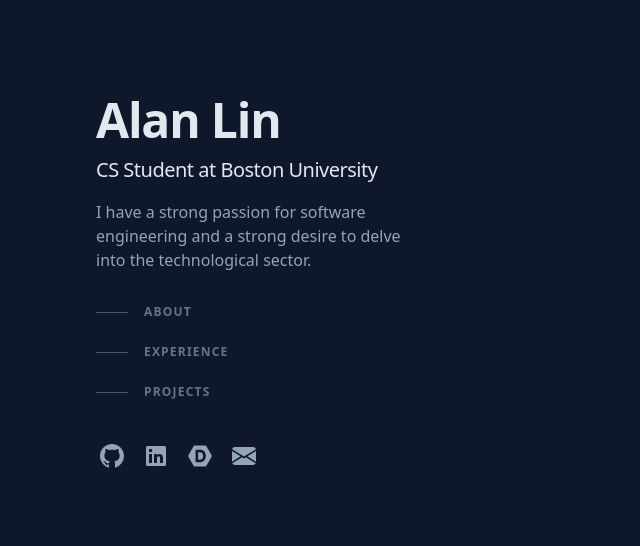
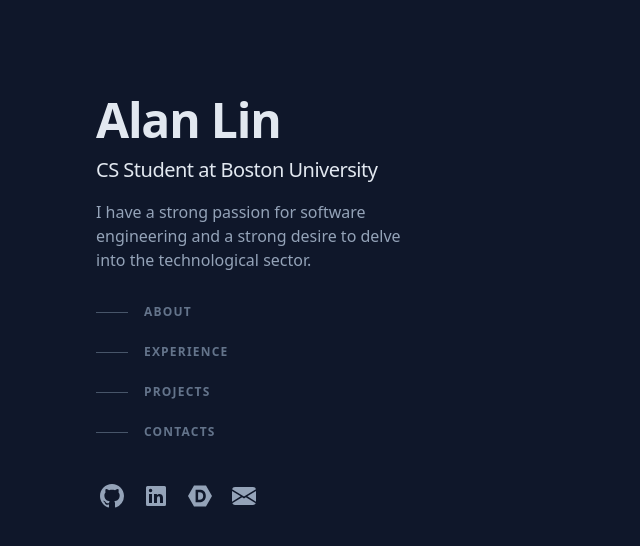
Before and after one commit to Alan0893/v2, a React (Create React App) app: page / in a window 1280 px wide. Shown: the top 546 px of the page, without its empty margins (0-640 px from the left). Built offline with nearby package versions, Linux system fonts and the light colour scheme.

Commit message:
added nav

```diff
--- a/src/components/Header.js
+++ b/src/components/Header.js
@@ -1,4 +1,3 @@
-import { lime } from '@mui/material/colors';
 import React from 'react'
 
 const Header = () => {
@@ -124,6 +123,13 @@ const Header = () => {
               </a>
             </li>
 
+            <li>
+              <a className={aNav} href="#contacts">
+                <span className={spanNav}></span>
+                <span className={spanTextNav}> Contacts</span>
+              </a>
+            </li>
+
           </ul>
         </nav>
       </div>
```
